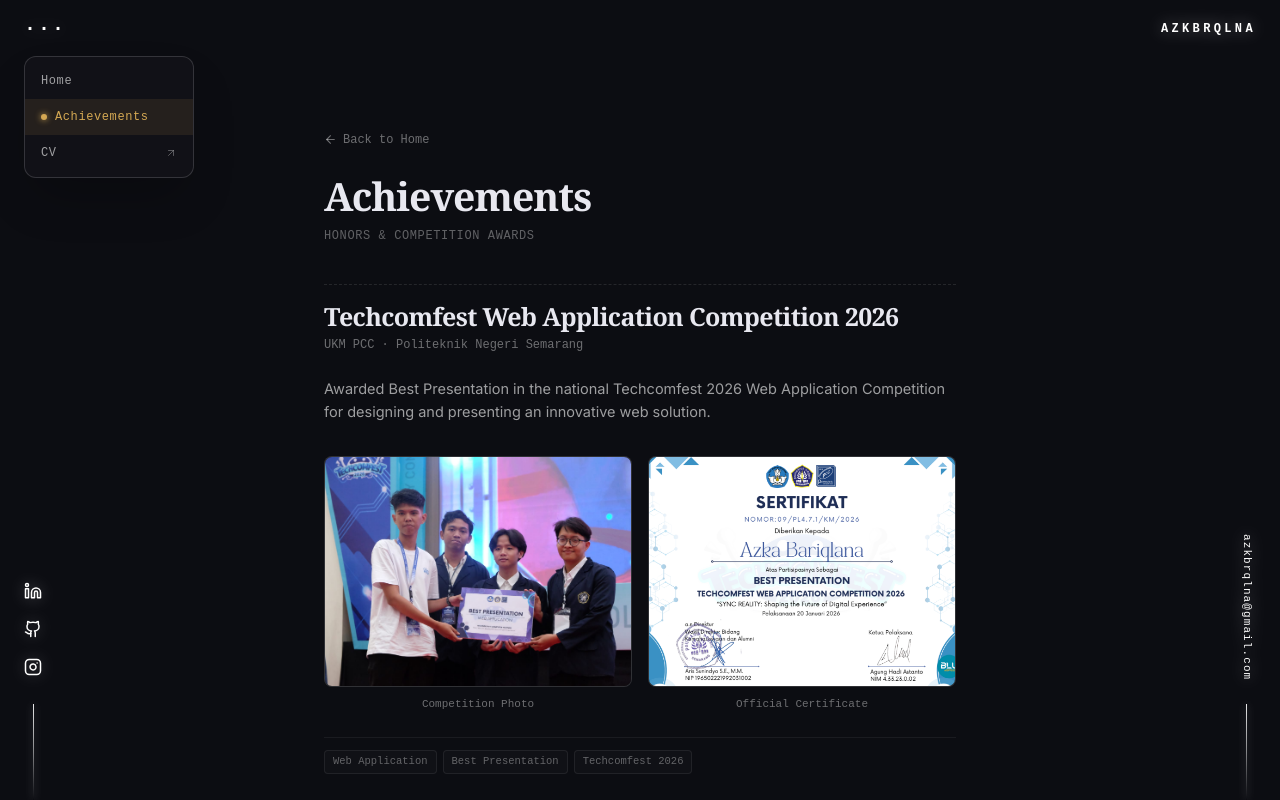
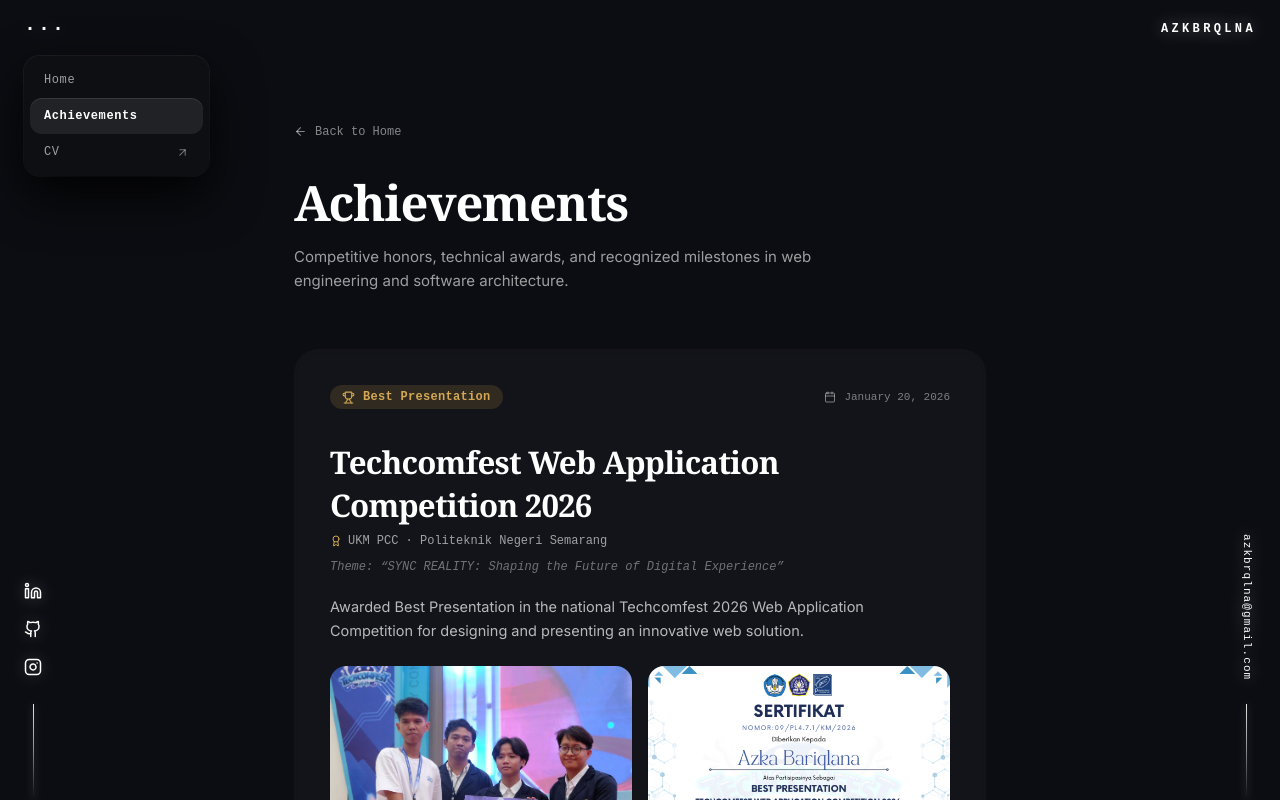
Before and after one commit to azkbrqlna/portofolio, a Next.js app: page /achievements in a window 1280 px wide. Both pictures are taken after a click on the button "···". Shown: the top 800 px of the page. Built offline with nearby package versions, Linux system fonts and the light colour scheme.

Commit message:
feat: add achievements page, navigation, loading screen, and site icons

```diff
--- a/src/app/achievements/page.jsx
+++ b/src/app/achievements/page.jsx
@@ -3,7 +3,14 @@
 import React from "react";
 import Link from "next/link";
 import achievements from "@/app/data/achievements.json";
-import { ArrowLeft, ExternalLink } from "lucide-react";
+import {
+  ArrowLeft,
+  ExternalLink,
+  Trophy,
+  Award,
+  Calendar,
+  Maximize2,
+} from "lucide-react";
 import {
   Dialog,
   DialogContent,
@@ -13,81 +20,117 @@
 } from "@/components/ui/dialog";
 
 export default function AchievementsPage() {
-  const item = achievements[0];
-
   return (
     <div className="min-h-screen">
-      <div className="mx-auto max-w-[680px] px-6 pt-24 pb-24">
-        {/* Navigation */}
-        <div className="pt-8 pb-10">
+      <div className="mx-auto max-w-[740px] px-6 pt-24 pb-28">
+        {/* Navigation Link */}
+        <div className="pt-6 pb-6">
           <Link
             href="/"
-            className="inline-flex items-center gap-1.5 font-mono text-xs text-white/40 hover:text-[#d4a853] transition-colors mb-6"
+            className="group inline-flex items-center gap-2 font-mono text-xs text-white/50 hover:text-white transition-colors duration-200 mb-8"
           >
-            <ArrowLeft size={13} />
+            <ArrowLeft
+              size={13}
+              className="transition-transform duration-200 group-hover:-translate-x-1"
+            />
             <span>Back to Home</span>
           </Link>
 
+          {/* Page Heading */}
+          <div className="space-y-3">
             <h1
-            className="text-3xl sm:text-4xl font-serif font-semibold text-[#e8e8f0] tracking-tight leading-tight mb-2"
+              className="text-3xl sm:text-5xl font-serif font-bold text-white tracking-tight leading-tight"
               style={{ fontFamily: "'Playfair Display', Georgia, serif" }}
             >
               Achievements
             </h1>
-          <p className="font-mono text-xs text-white/35 tracking-wider uppercase">
-            Honors & Competition Awards
+            <p className="text-[15px] text-white/60 leading-relaxed max-w-xl">
+              Competitive honors, technical awards, and recognized milestones in
+              web engineering and software architecture.
             </p>
           </div>
+        </div>
 
-        <hr className="dotted-divider mb-12" />
+        {/* Spacing instead of line divider */}
+        <div className="h-8" />
 
-        {/* Achievement Item (No Card Wrapper) */}
-        {item && (
-          <div className="space-y-6">
-            {/* Header info */}
-            <div>
+        {/* Achievements Showcase List */}
+        <div className="space-y-12">
+          {achievements.map((item) => (
+            <article
+              key={item.id}
+              className="relative rounded-3xl bg-white/[0.03] p-6 sm:p-9 backdrop-blur-sm transition-all duration-300 hover:bg-white/[0.045]"
+            >
+              {/* Header Badges: Award title & date */}
+              <div className="flex flex-wrap items-center justify-between gap-3 pb-4">
+                <div className="inline-flex items-center gap-2 px-3 py-1 rounded-full bg-[#d4a853]/15 text-[#d4a853] font-mono text-xs font-semibold tracking-wide">
+                  <Trophy size={13} className="shrink-0 text-[#d4a853]" />
+                  <span>{item.award}</span>
+                </div>
+
+                <div className="flex items-center gap-2 font-mono text-[11px] text-white/45">
+                  <Calendar size={12} />
+                  <span>{item.date}</span>
+                </div>
+              </div>
+
+              {/* Title & Organization */}
+              <div className="pt-4 pb-3 space-y-1.5">
                 <h2
-                className="text-2xl mt-4 font-serif font-semibold text-[#e8e8f0] tracking-tight leading-tight"
+                  className="text-2xl sm:text-3xl font-serif font-semibold text-white tracking-tight leading-snug"
                   style={{ fontFamily: "'Playfair Display', Georgia, serif" }}
                 >
                   {item.title}
                 </h2>
 
-              <p className="text-xs font-mono text-white/40 mt-1">
-                {item.organizer}
+                <p className="font-mono text-xs text-white/60 flex items-center gap-1.5">
+                  <Award size={12} className="text-[#d4a853]" />
+                  <span>{item.organizer}</span>
                 </p>
+
+                {item.theme && (
+                  <p className="text-xs font-mono text-white/40 italic pt-1">
+                    Theme: &ldquo;{item.theme}&rdquo;
+                  </p>
+                )}
               </div>
 
-            <p className="text-[14.5px] text-white/60 leading-relaxed">
+              {/* Description */}
+              <p className="text-[14.5px] text-white/70 leading-relaxed pt-2 pb-6">
                 {item.description}
               </p>
 
-            {/* Images Grid */}
-            <div className="grid grid-cols-1 sm:grid-cols-2 gap-4 pt-2">
-              {/* Competition Photo */}
+              {/* Media Showcase Grid: Photo + Certificate (No borders) */}
+              <div className="grid grid-cols-1 sm:grid-cols-2 gap-4 pb-6">
+                {/* 1. Ceremony Photo */}
                 <div className="space-y-2">
                   <Dialog>
                     <DialogTrigger asChild>
-                    <div className="relative aspect-[4/3] rounded-lg overflow-hidden border border-white/10 bg-white/5 cursor-pointer group">
+                      <div className="relative aspect-[4/3] rounded-2xl overflow-hidden bg-black/50 cursor-pointer group shadow-sm">
                         <img
                           src={item.photo.src}
                           alt={item.photo.alt}
-                        className="w-full h-full object-cover group-hover:scale-105 transition-transform duration-300"
+                          className="w-full h-full object-cover transition-transform duration-300 group-hover:scale-105"
                           loading="lazy"
                         />
+                        {/* Hover Overlay Hint */}
+                        <div className="absolute inset-0 bg-black/40 opacity-0 group-hover:opacity-100 transition-opacity duration-200 flex items-center justify-center gap-1.5 text-xs font-mono text-white backdrop-blur-[2px]">
+                          <Maximize2 size={13} />
+                          <span>View Full Photo</span>
+                        </div>
                       </div>
                     </DialogTrigger>
-                  <DialogContent className="max-w-[92vw] sm:max-w-[600px] p-4 bg-[#0f0f14] border border-white/15 text-white gap-3 rounded-xl">
+                    <DialogContent className="max-w-[92vw] sm:max-w-[640px] p-4 bg-[#0f0f14] text-white gap-3 rounded-2xl shadow-2xl shadow-black/95">
                       <DialogHeader className="pr-6 text-left">
-                      <DialogTitle className="font-mono text-xs text-white/80">
+                        <DialogTitle className="font-mono text-xs sm:text-sm text-white/90">
                           {item.photo.alt}
                         </DialogTitle>
                       </DialogHeader>
-                    <div className="w-full bg-black/60 rounded-lg overflow-hidden flex items-center justify-center p-1">
+                      <div className="w-full bg-black/80 rounded-xl overflow-hidden flex items-center justify-center p-2">
                         <img
                           src={item.photo.src}
                           alt={item.photo.alt}
-                        className="w-full h-auto max-h-[60vh] object-contain rounded"
+                          className="w-full h-auto max-h-[65vh] object-contain rounded-lg"
                         />
                       </div>
                       <div className="flex justify-end pt-1">
@@ -95,43 +138,48 @@
                           href={item.photo.src}
                           target="_blank"
                           rel="noopener noreferrer"
-                        className="inline-flex items-center gap-1 font-mono text-xs text-[#d4a853] hover:underline"
+                          className="inline-flex items-center gap-1.5 font-mono text-xs text-[#d4a853] hover:underline"
                         >
                           <span>Open original</span>
-                        <ExternalLink size={11} />
+                          <ExternalLink size={12} />
                         </a>
                       </div>
                     </DialogContent>
                   </Dialog>
                   <p className="font-mono text-[11px] text-white/40 text-center">
-                  Competition Photo
+                    Award Ceremony Photo
                   </p>
                 </div>
 
-              {/* Certificate */}
+                {/* 2. Official Certificate */}
                 <div className="space-y-2">
                   <Dialog>
                     <DialogTrigger asChild>
-                    <div className="relative aspect-[4/3] rounded-lg overflow-hidden border border-white/10 bg-white/5 cursor-pointer group">
+                      <div className="relative aspect-[4/3] rounded-2xl overflow-hidden bg-black/50 cursor-pointer group shadow-sm">
                         <img
                           src={item.certificate.src}
                           alt={item.certificate.alt}
-                        className="w-full h-full object-cover group-hover:scale-105 transition-transform duration-300"
+                          className="w-full h-full object-cover transition-transform duration-300 group-hover:scale-105"
                           loading="lazy"
                         />
+                        {/* Hover Overlay Hint */}
+                        <div className="absolute inset-0 bg-black/40 opacity-0 group-hover:opacity-100 transition-opacity duration-200 flex items-center justify-center gap-1.5 text-xs font-mono text-white backdrop-blur-[2px]">
+                          <Maximize2 size={13} />
+                          <span>View Certificate</span>
+                        </div>
                       </div>
                     </DialogTrigger>
-                  <DialogContent className="max-w-[92vw] sm:max-w-[600px] p-4 bg-[#0f0f14] border border-white/15 text-white gap-3 rounded-xl">
+                    <DialogContent className="max-w-[92vw] sm:max-w-[640px] p-4 bg-[#0f0f14] text-white gap-3 rounded-2xl shadow-2xl shadow-black/95">
                       <DialogHeader className="pr-6 text-left">
-                      <DialogTitle className="font-mono text-xs text-white/80">
+                        <DialogTitle className="font-mono text-xs sm:text-sm text-white/90">
                           {item.certificate.alt}
                         </DialogTitle>
                       </DialogHeader>
-                    <div className="w-full bg-black/60 rounded-lg overflow-hidden flex items-center justify-center p-1">
+                      <div className="w-full bg-black/80 rounded-xl overflow-hidden flex items-center justify-center p-2">
                         <img
                           src={item.certificate.src}
                           alt={item.certificate.alt}
-                        className="w-full h-auto max-h-[60vh] object-contain rounded"
+                          className="w-full h-auto max-h-[65vh] object-contain rounded-lg"
                         />
                       </div>
                       <div className="flex justify-end pt-1">
@@ -139,10 +187,10 @@
                           href={item.certificate.src}
                           target="_blank"
                           rel="noopener noreferrer"
-                        className="inline-flex items-center gap-1 font-mono text-xs text-[#d4a853] hover:underline"
+                          className="inline-flex items-center gap-1.5 font-mono text-xs text-[#d4a853] hover:underline"
                         >
                           <span>Open original</span>
-                        <ExternalLink size={11} />
+                          <ExternalLink size={12} />
                         </a>
                       </div>
                     </DialogContent>
@@ -153,23 +201,26 @@
                 </div>
               </div>
 
-            {/* Tags */}
-            <div className="flex flex-wrap gap-1.5 pt-3 border-t border-white/[0.06]">
-              {item.tags?.map((tag, i) => (
+              {/* Tags without borders */}
+              {item.tags && item.tags.length > 0 && (
+                <div className="flex flex-wrap gap-2 pt-3">
+                  {item.tags.map((tag, i) => (
                     <span
                       key={i}
-                  className="font-mono text-[10.5px] text-white/35 border border-white/[0.07] px-2 py-0.5 rounded bg-white/[0.02]"
+                      className="font-mono text-[11px] text-white/55 px-2.5 py-1 rounded-lg bg-white/[0.04]"
                     >
                       {tag}
                     </span>
                   ))}
                 </div>
+              )}
+            </article>
+          ))}
         </div>
-        )}
 
-        {/* Footer */}
-        <div className="pt-12 mt-16 border-t border-white/[0.06] text-center">
-          <p className="font-mono text-[10px] tracking-widest text-white/25 uppercase">
+        {/* Footer (No top border, separated by generous space) */}
+        <div className="pt-20 mt-16 text-center">
+          <p className="font-mono text-[10px] tracking-widest text-white/30 uppercase">
             Azka Bariqlana · {new Date().getFullYear()}
           </p>
         </div>
--- a/src/components/ui/LoadingScreen.jsx
+++ b/src/components/ui/LoadingScreen.jsx
@@ -48,7 +48,7 @@
   ];
 
   return (
-    <div className="fixed inset-0 z-[9999] pointer-events-none overflow-hidden select-none bg-black">
+    <div className="fixed inset-0 z-[9999] pointer-events-none overflow-hidden select-none">
       {/* ── TOP GATE DOOR (Opens Upward) ── */}
       <div
         className="absolute top-0 left-0 w-full h-1/2 bg-[#0c0d12] border-b border-white/20 will-change-transform shadow-[0_20px_40px_rgba(0,0,0,0.95)] overflow-hidden"
--- a/src/components/ui/MinimalNav.jsx
+++ b/src/components/ui/MinimalNav.jsx
@@ -60,12 +60,11 @@
       {/* Dropdown menu */}
       {open && (
         <div
-          className="fixed top-14 left-6 z-50 rounded-xl overflow-hidden shadow-2xl py-1.5 animate-in fade-in zoom-in-95 duration-150 pointer-events-auto"
+          className="fixed top-14 left-6 z-50 rounded-2xl overflow-hidden shadow-[0_20px_50px_rgba(0,0,0,0.85),0_0_0_1px_rgba(255,255,255,0.08)] p-1.5 animate-in fade-in zoom-in-95 duration-150 pointer-events-auto"
           style={{
-            background: "rgba(18,18,24,0.96)",
-            border: "1px solid rgba(255,255,255,0.15)",
-            backdropFilter: "blur(20px)",
-            minWidth: "170px",
+            background: "rgba(15, 16, 21, 0.95)",
+            backdropFilter: "blur(24px)",
+            minWidth: "185px",
           }}
         >
           {NAV_LINKS.map((link) => {
@@ -73,24 +72,23 @@
 
             const content = (
               <div className="flex items-center justify-between w-full">
-                <div className="flex items-center gap-2">
-                  {active && (
-                    <span className="w-1.5 h-1.5 rounded-full bg-[#d4a853] shadow-[0_0_6px_#d4a853]" />
-                  )}
-                  <span className={active ? "font-medium" : ""}>
-                    {link.label}
-                  </span>
-                </div>
+                <span className={active ? "font-semibold text-white" : "font-normal"}>
+                  {link.label}
+                </span>
                 {link.external && (
-                  <ArrowUpRight size={12} className="text-white/30" />
+                  <ArrowUpRight
+                    size={13}
+                    className="text-white/40 group-hover:text-white group-hover:translate-x-0.5 group-hover:-translate-y-0.5 transition-all duration-200"
+                  />
                 )}
               </div>
             );
 
-            const className = `flex items-center justify-between px-4 py-2.5 text-xs font-mono tracking-wider transition-colors ${active
-                ? "text-[#d4a853] bg-[#d4a853]/10"
-                : "text-white/60 hover:text-white hover:bg-white/[0.06]"
-              }`;
+            const className = `group flex items-center justify-between px-3.5 py-2.5 rounded-xl text-xs font-mono tracking-wider transition-all duration-200 ${
+              active
+                ? "text-white bg-white/[0.08] shadow-[inset_0_1px_0_rgba(255,255,255,0.1)]"
+                : "text-white/60 hover:text-white hover:bg-white/[0.04]"
+            }`;
 
             if (link.external) {
               return (
```
Also changed, not shown: src/app/icon.png (added), 1 other file (tests, documents, lock files or other folders). Lines whose indentation alone changed are shown as unchanged.
